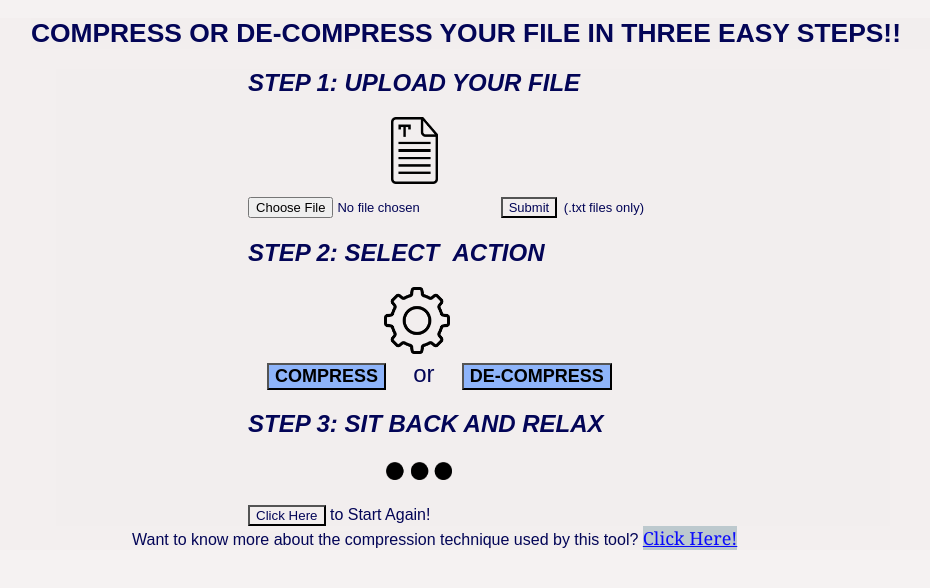
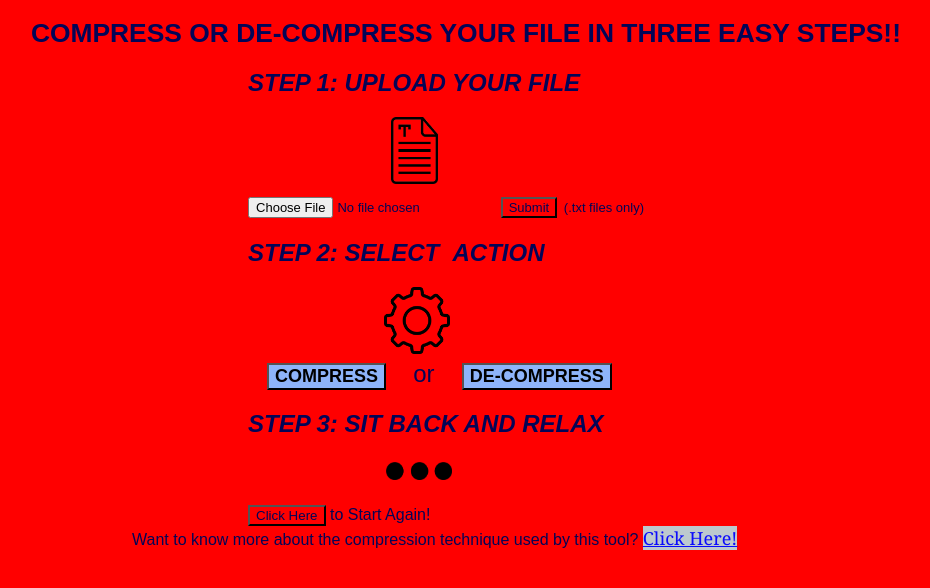
Before and after one commit to codemasterGaurav/file_compressor, a plain HTML site: page index.html in a window 1280 px wide. Shown: the whole page, without its empty margins (192-1122 px from the left). Drawn offline with Linux system fonts and the light colour scheme.

Commit message:
Update styles.css

```diff
--- a/styles.css
+++ b/styles.css
@@ -1,5 +1,6 @@
 *{
-    background-color:  rgba(243, 239, 239, 0.787);
+   /* background-color:  rgba(243, 239, 239, 0.787);*/
+    background-color: red;
     color: rgb(3, 5, 87);
     font-family: Arial, Helvetica, sans-serif;
 }
```
